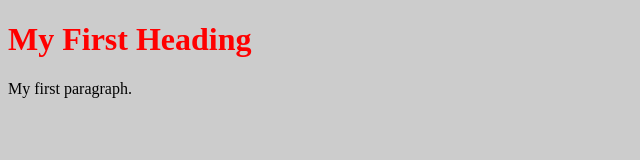
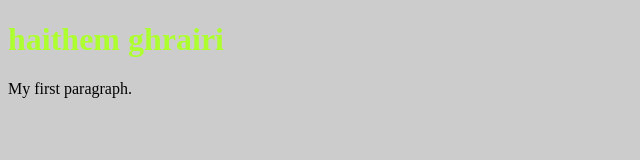
Before and after one commit to ghrairi/myproject, a plain HTML site: page index.html in a window 1280 px wide. Shown: the whole page, without its empty margins (0-640 px from the left). Drawn offline with Linux system fonts and the light colour scheme.

Commit message:
modifie code in my branch haithem

```diff
--- a/index.html
+++ b/index.html
@@ -3,7 +3,7 @@
 <html>
 <body>
 
-<h1>My First Heading</h1>
+<h1>haithem ghrairi</h1>
 <p>My first paragraph.</p>
 
 <script></script>
--- a/style.css
+++ b/style.css
@@ -1,5 +1,5 @@
 h1{
-	color: red;
+	color: greenyellow;
 }
 
 body{
```
